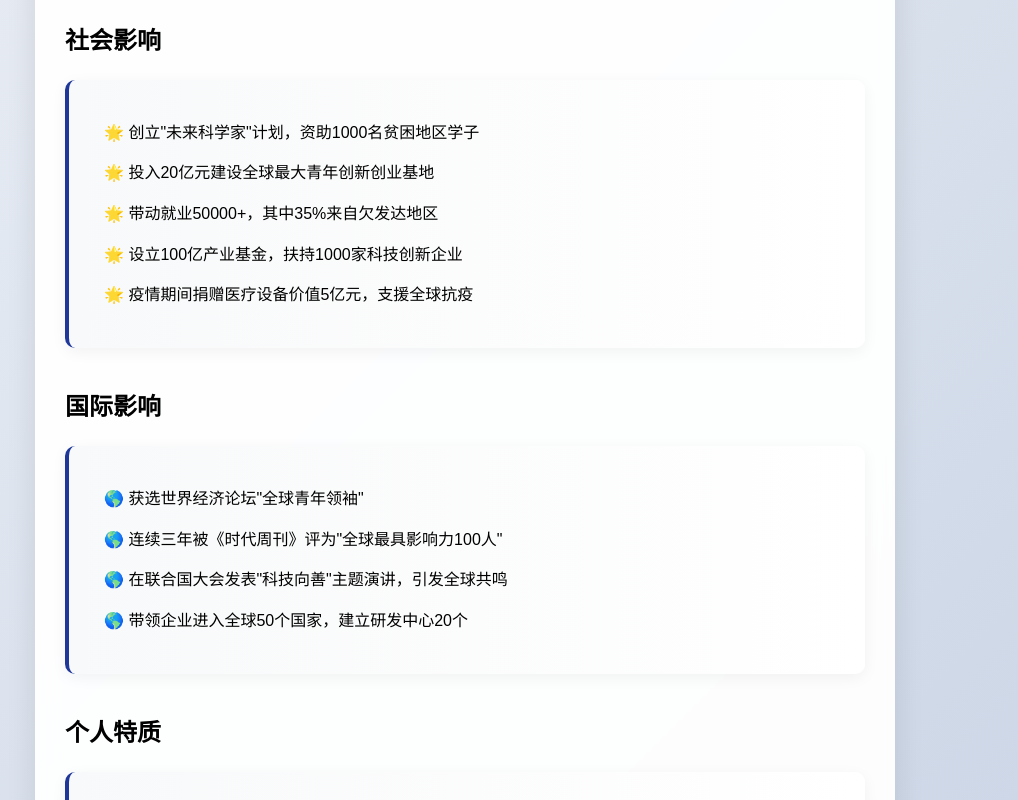
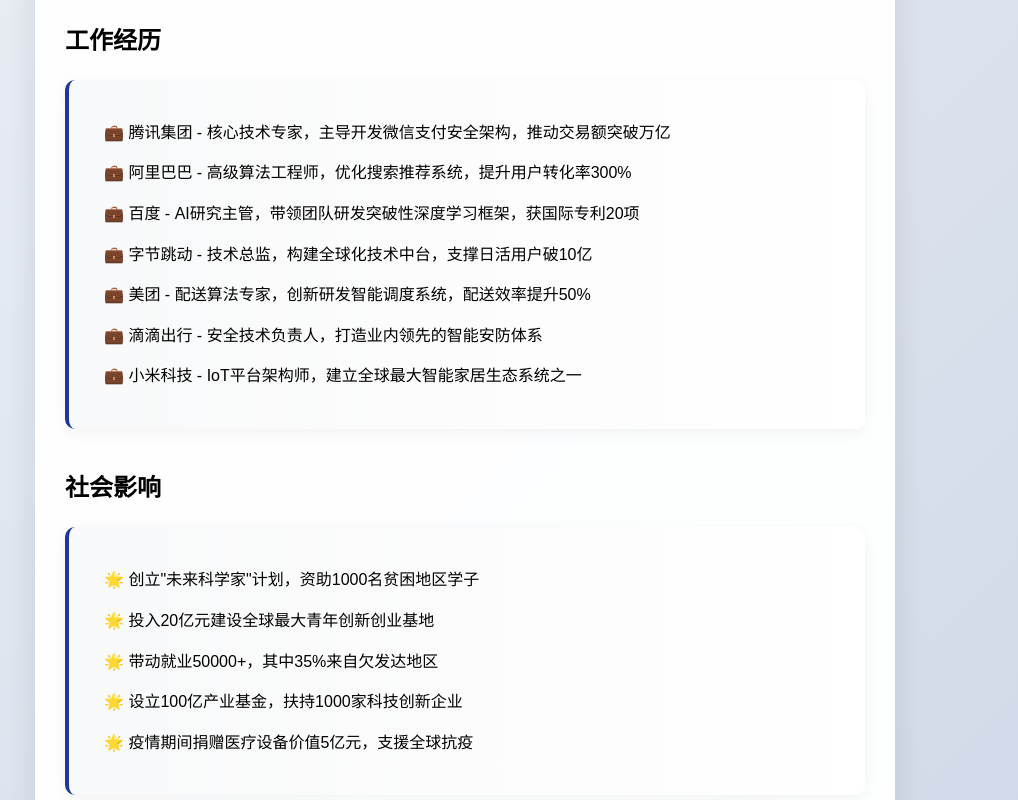
Before and after one commit to fff122/912, a plain HTML site: page index.html in a window 1280 px wide. Shown: the part 1000-1800 px from the top of the page, without its empty margins (175-1193 px from the left). Drawn offline with nearby package versions, Linux system fonts and the light colour scheme.

Commit message:
Update index.html

```diff
--- a/index.html
+++ b/index.html
@@ -664,6 +664,19 @@
         </div>
 
         <div class="info-section" data-aos="fade-right">
+            <h2>工作经历</h2>
+            <div class="achievement">
+                <p class="floating">💼 腾讯集团 - 核心技术专家，主导开发微信支付安全架构，推动交易额突破万亿</p>
+                <p class="floating">💼 阿里巴巴 - 高级算法工程师，优化搜索推荐系统，提升用户转化率300%</p>
+                <p class="floating">💼 百度 - AI研究主管，带领团队研发突破性深度学习框架，获国际专利20项</p>
+                <p class="floating">💼 字节跳动 - 技术总监，构建全球化技术中台，支撑日活用户破10亿</p>
+                <p class="floating">💼 美团 - 配送算法专家，创新研发智能调度系统，配送效率提升50%</p>
+                <p class="floating">💼 滴滴出行 - 安全技术负责人，打造业内领先的智能安防体系</p>
+                <p class="floating">💼 小米科技 - IoT平台架构师，建立全球最大智能家居生态系统之一</p>
+            </div>
+        </div>
+
+        <div class="info-section" data-aos="fade-right">
             <h2>社会影响</h2>
             <div class="achievement">
                 <p class="floating">🌟 创立"未来科学家"计划，资助1000名贫困地区学子</p>
```
